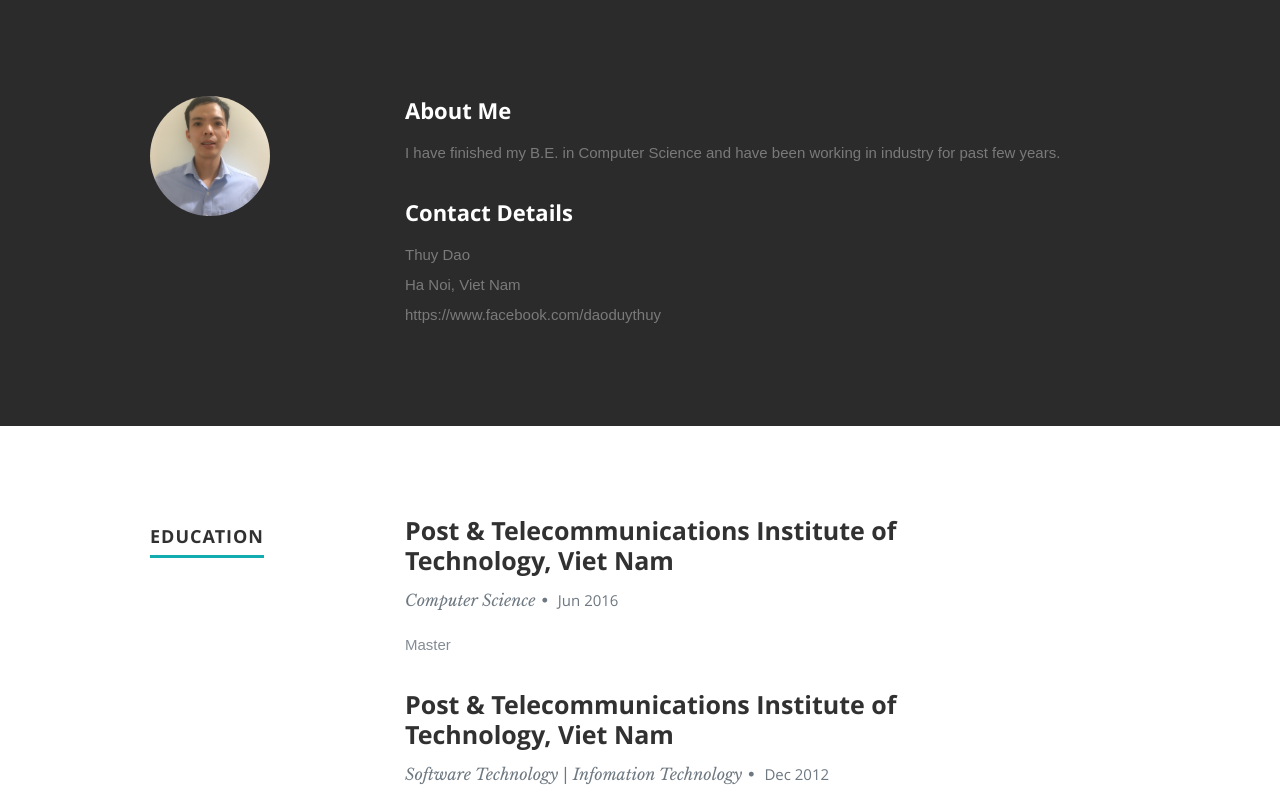
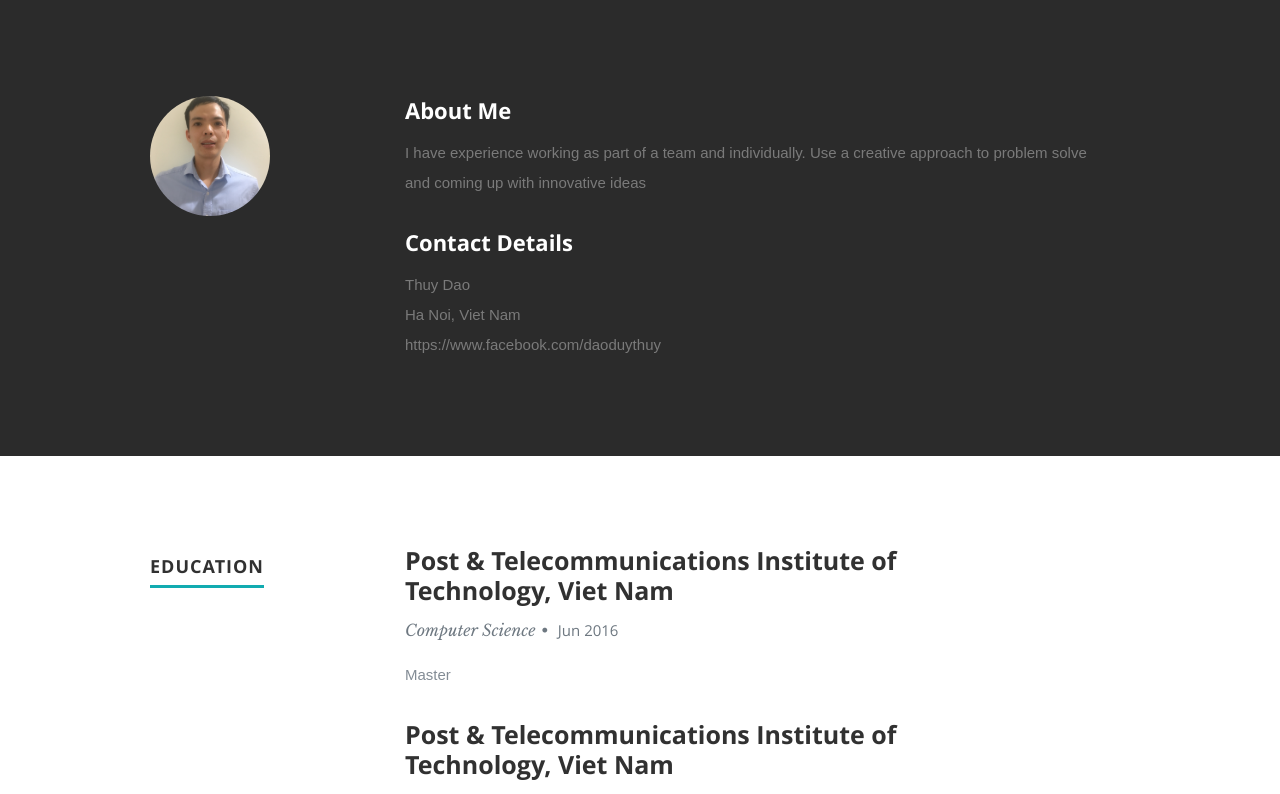
Before and after one commit to thuydao/cv, a React (Create React App) app: page / in a window 1280 px wide. Shown: the part 800-1594 px from the top of the page. Built offline with nearby package versions, Linux system fonts and the light colour scheme.

Commit message:
update code

```diff
--- a/src/components/header/header.js
+++ b/src/components/header/header.js
@@ -8,7 +8,7 @@ export default class Header extends Component {
         <header id="home">
           <nav id="nav-wrap">
             <a className="mobile-btn" href="#nav-wrap" title="Show navigation">Show navigation</a>
-          <a className="mobile-btn" href={null} title="Hide navigation">Hide navigation</a>
+            <a className="mobile-btn" href={null} title="Hide navigation" >Hide navigation</a>
             <ul id="nav" className="nav">
               <li className="current"><a className="smoothscroll" href="#home">Home</a></li>
               <li><a className="smoothscroll" href="#about">About</a></li>
@@ -24,13 +24,13 @@ export default class Header extends Component {
               <h1 className="responsive-headline">I'm {resumeData.name}.</h1>
               <h3>I am a {resumeData.role}.{resumeData.roleDescription}
               </h3>
-               <hr/>
+              <hr />
               <ul className="social">
                 {
-                    resumeData.socialLinks && resumeData.socialLinks.map(item =>{
-                      return(
+                  resumeData.socialLinks && resumeData.socialLinks.map(item => {
+                    return (
                       <li key={item.name}>
-                                <a href={item.url} target="_blank"><i className={item.className}></i></a>
+                        <a href={item.url} target="_blank" rel="noopener noreferrer"><i className={item.className}></i></a>
                       </li>
                     )
                   }
--- a/src/components/portfolio/portfolio.js
+++ b/src/components/portfolio/portfolio.js
@@ -13,7 +13,7 @@ export default class Porfolio extends Component {
               return(
                 <div className="columns portfolio-item" key={item.name}>
                   <div className="item-wrap">
-                    <a href="#modal-01">
+                    <a href={`${item.link}`} target="_blank" rel="noopener noreferrer">
                       <img src={`${item.imgurl}`} className="item-img" alt="Foo eating a sandwich."/>
                       <div className="overlay">
                         <div className="portfolio-item-meta">
--- a/src/resumeData.js
+++ b/src/resumeData.js
@@ -21,7 +21,7 @@ let resumeData = {
         "className":"fa fa-skype"
       }
     ],
-  "aboutme":"I have finished my B.E. in Computer Science \nand have been working in industry for past few years.",
+  "aboutme":"I have experience working as part of a team and individually. Use a creative approach to problem solve and coming up with innovative ideas",
   "address":"Ha Noi, Viet Nam",
   "website":"https://www.facebook.com/daoduythuy",
   "education":[
@@ -152,8 +152,8 @@ let resumeData = {
   ],
   "testimonials":[
     {
-      "description":"",
-      "name":"eWay Customer"
+      "description":"-",
+      "name":"NaN"
     },
     // {
     //   "description":"This is a sample testimonial",
```
Also changed, not shown: package.json (+13 -1 lines), 17 other files (tests, documents, lock files or other folders). Lines whose indentation alone changed are shown as unchanged.
